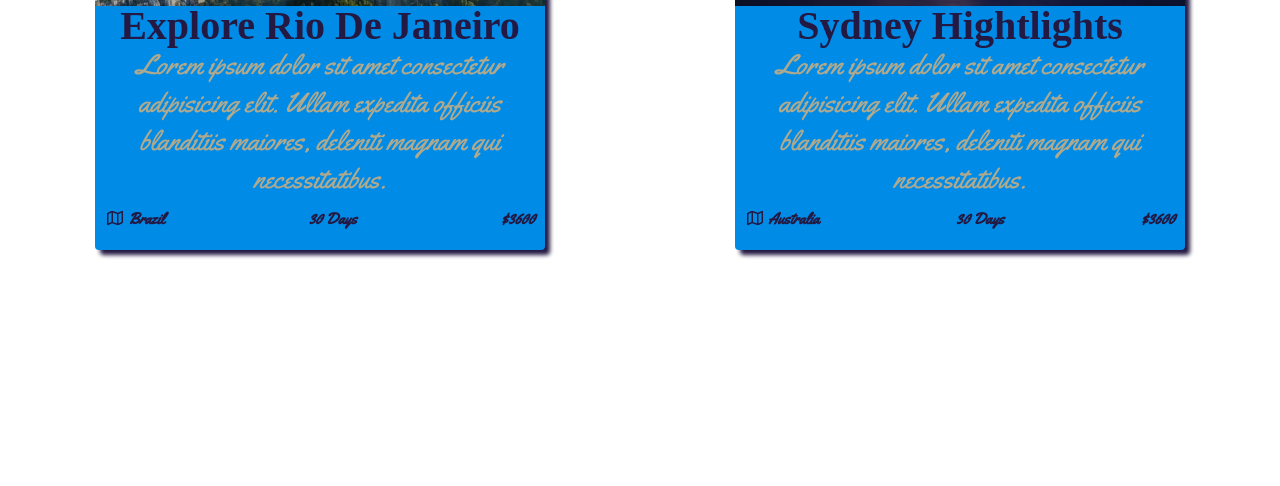
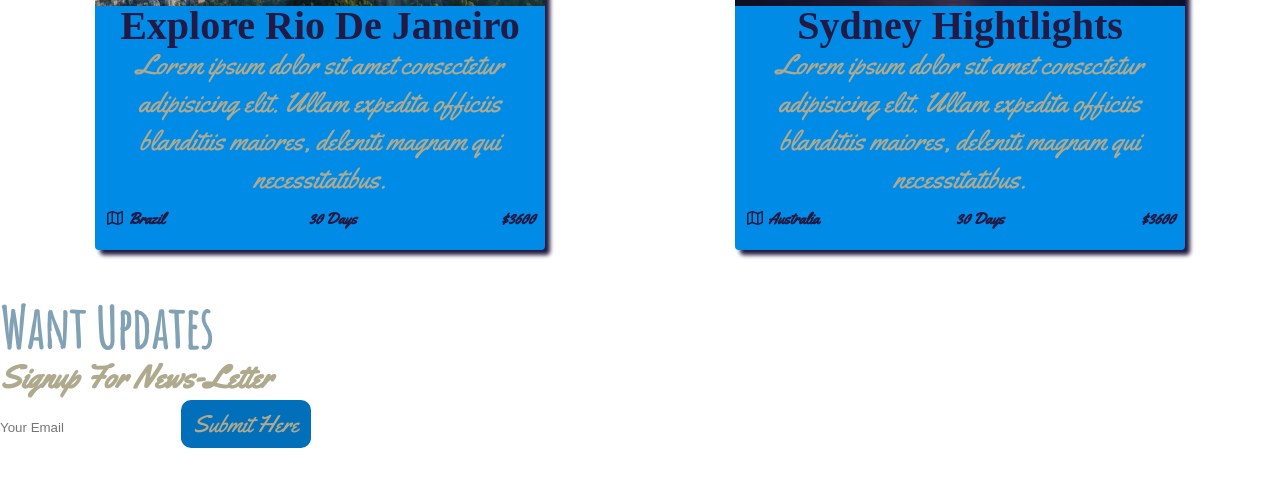
Before and after one commit to Amit-Khobragade/Tours-Project, a plain HTML site: page Index.html in a window 1280 px wide. Shown: the part 2609-3095 px from the top of the page. Drawn offline with Linux system fonts and the light colour scheme; a web font is replaced by a local one.

Commit message:
added the news-letter section which contains a form and headings

```diff
--- a/Index.html
+++ b/Index.html
@@ -15,6 +15,7 @@
         <link rel="stylesheet" href="./css/about.css" />
         <link rel="stylesheet" href="./css/quality.css" />
         <link rel="stylesheet" href="./css/tours.css" />
+        <link rel="stylesheet" href="./css/news-letter.css" />
         <!-- * =========================== =================================-->
     </head>
     <body>
@@ -200,6 +201,17 @@
                 </figcaption>
             </figure>
         </section>
+
+        <section class="news-letter">
+            <div class="news-transcript">
+                <h1>want updates</h1>
+                <h3>signup for news-letter</h3>
+            </div>
+            <form action="">
+                <input type="email" placeholder="Your Email" />
+                <button class="btn" type="submit">Submit here</button>
+            </form>
+        </section>
         <div style="height: 300vh"></div>
     </body>
 </html>
```
